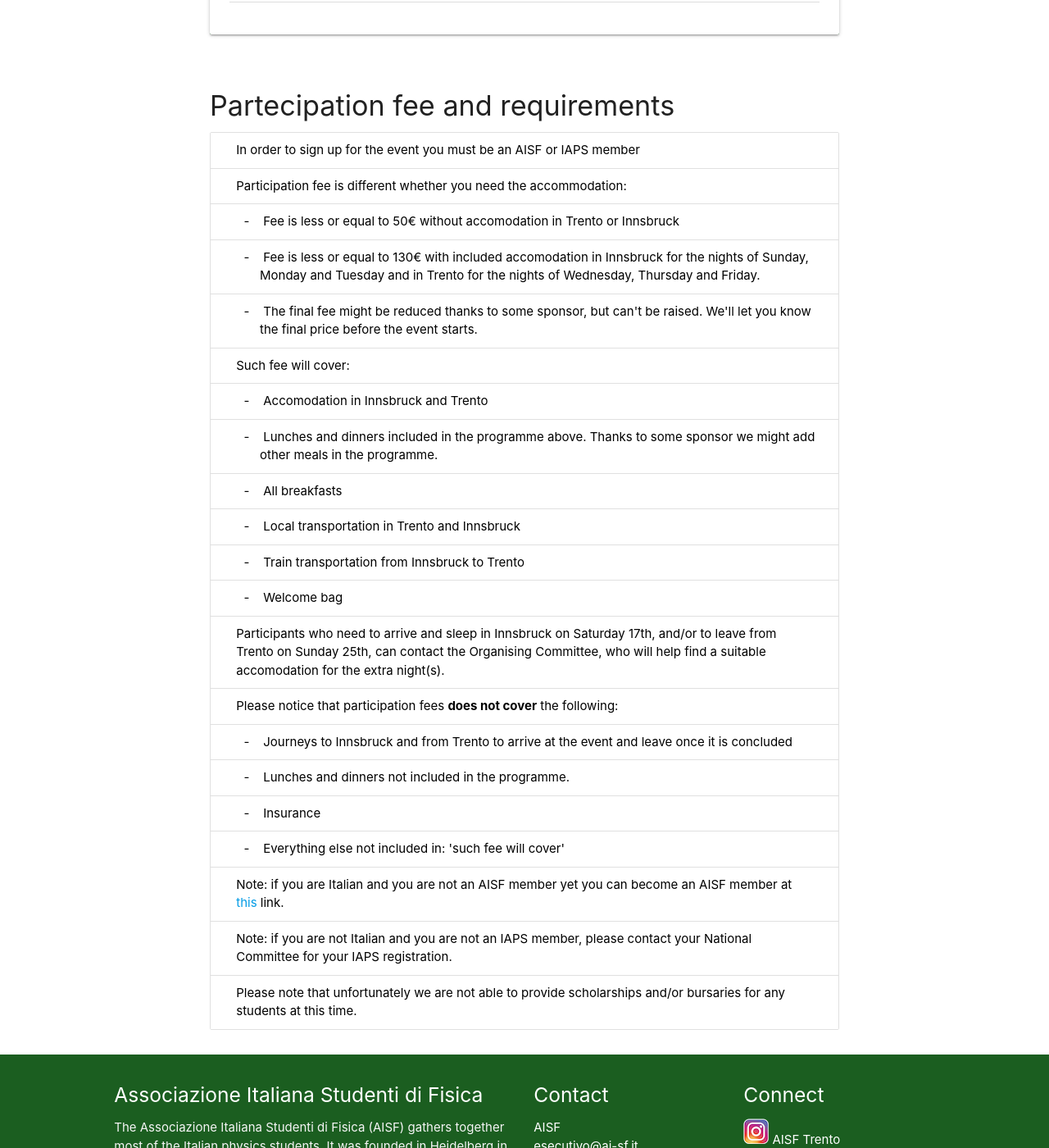
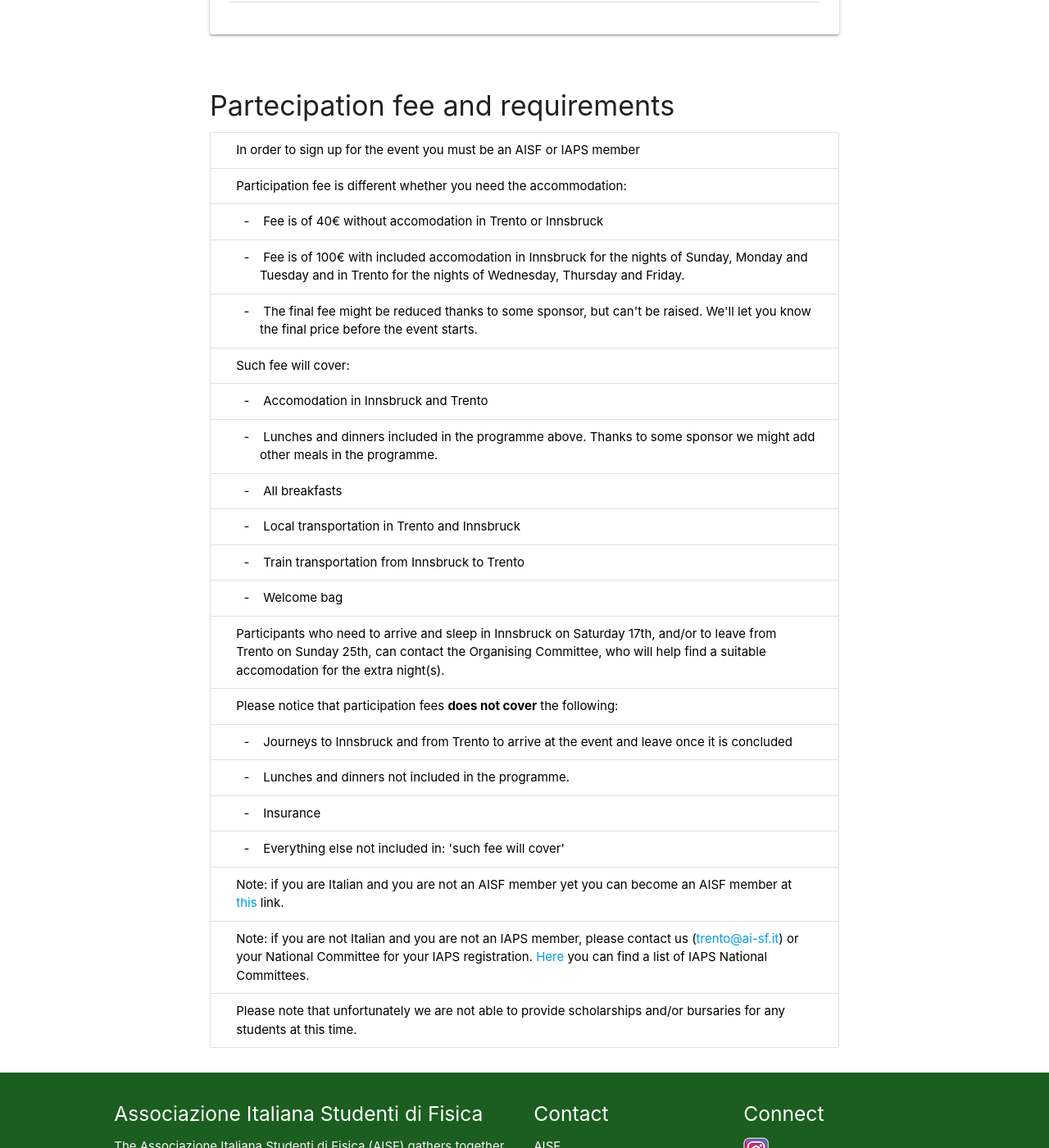
Before and after one commit to ai-sf/tiqit24, a Jekyll site: the page built from programme.html, in a window 1280 px wide and 1400 px high, scrolled down 1227 px. Shown: the whole window at 82% size. Built offline with Jekyll 4.4.1, drawn with Linux system fonts in a browser that asks for light colours; nearby versions of some CDN libraries.

Commit message:
update fees

```diff
--- a/_data/programme.yml
+++ b/_data/programme.yml
@@ -368,8 +368,8 @@ sections:
     - text: "In order to sign up for the event you must be an AISF or IAPS member"
     - text: "Participation fee is different whether you need the accommodation:"
       subpoints:
-        - text: "Fee is less or equal to 50€ without accomodation in Trento or Innsbruck"
-        - text: "Fee is less or equal to 130€ with included accomodation in Innsbruck for the nights of Sunday, Monday and Tuesday and in Trento for the nights of Wednesday, Thursday and Friday."
+        - text: "Fee is of 40€ without accomodation in Trento or Innsbruck"
+        - text: "Fee is of 100€ with included accomodation in Innsbruck for the nights of Sunday, Monday and Tuesday and in Trento for the nights of Wednesday, Thursday and Friday."
         - text: "The final fee might be reduced thanks to some sponsor, but can't be raised. We'll let you know the final price before the event starts."
     - text: "Such fee will cover:"
       subpoints:
@@ -387,5 +387,5 @@ sections:
         - text: "Insurance"
         - text: "Everything else not included in: 'such fee will cover'"
     - text: "Note: if you are Italian and you are not an AISF member yet you can become an AISF member at <a href='https://ai-sf.it/iscrizione/'>this</a> link."
-    - text: "Note: if you are not Italian and you are not an IAPS member, please contact your National Committee for your IAPS registration."
+    - text: "Note: if you are not Italian and you are not an IAPS member, please contact us (<a href='mailto:trento@ai-sf.it'>trento@ai-sf.it</a>) or your National Committee for your IAPS registration. <a href='https://iaps.info/members/'>Here</a> you can find a list of IAPS National Committees."
     - text: "Please note that unfortunately we are not able to provide scholarships and/or bursaries for any students at this time."
--- a/_data/registration.yml
+++ b/_data/registration.yml
@@ -17,8 +17,8 @@ sections:
         - text: "Note: if you are a Innsbruck University student, you automatically became a IAPS member."
         - text: "35 places are available."
           subpoints:
-                 - text: "The selected candidates will have to cover a participation fee of €100."
-                 - text: "Some spots will be assigned to participants who do not need accomodation in Trento or Innsbruck, who will have to cover a participation fee of €40."
+                 - text: "The selected candidates will have to cover a participation fee of 100€."
+                 - text: "Some spots will be assigned to participants who do not need accomodation in Trento or Innsbruck, who will have to cover a participation fee of 40€."
                 #  - text: "The final fee might be reduced thanks to some sponsor, but can't be raised. We'll let you know the final price before the event starts."
         - text: "Due to the level of the program, priority will be given to students who have been attending at least the third year of bachelor and who possess a basic knowledge of Quantum Physics."
         - text: "The main criteria of selection will be the motivation letter and the basic knowledge of Quantum Physics"
```
Also changed, not shown: 2 other files.
